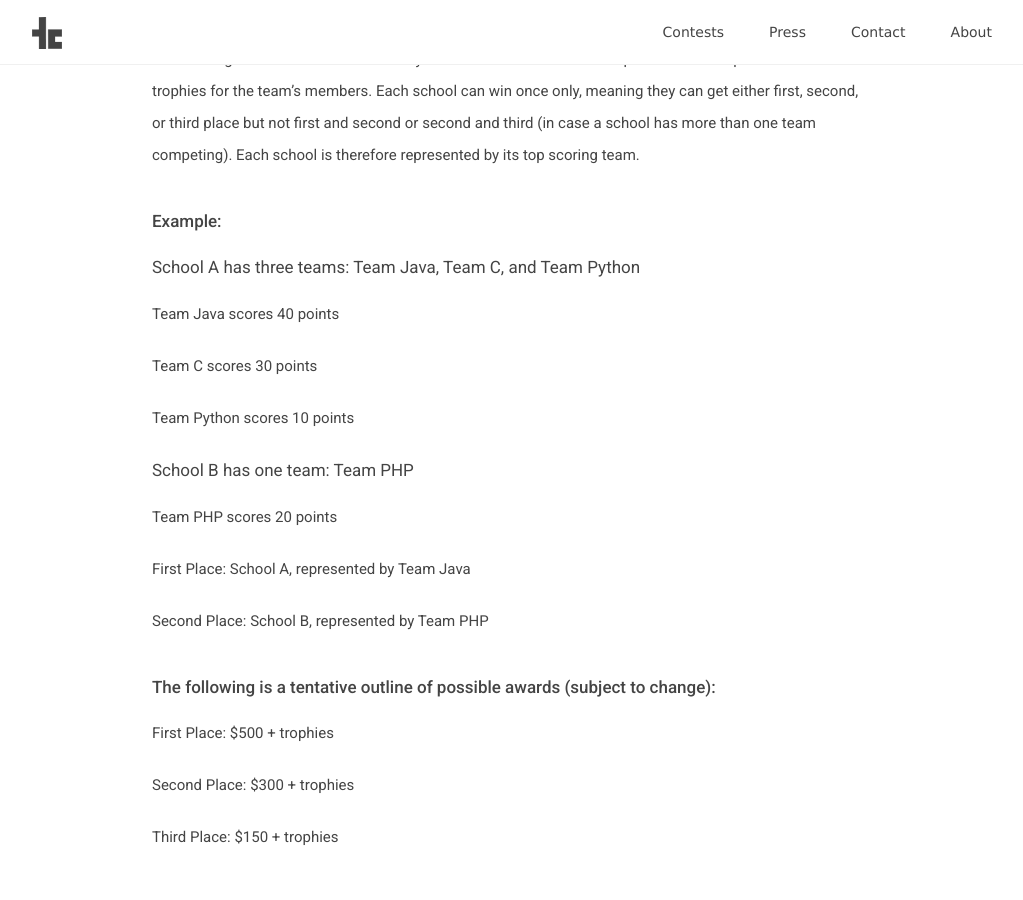
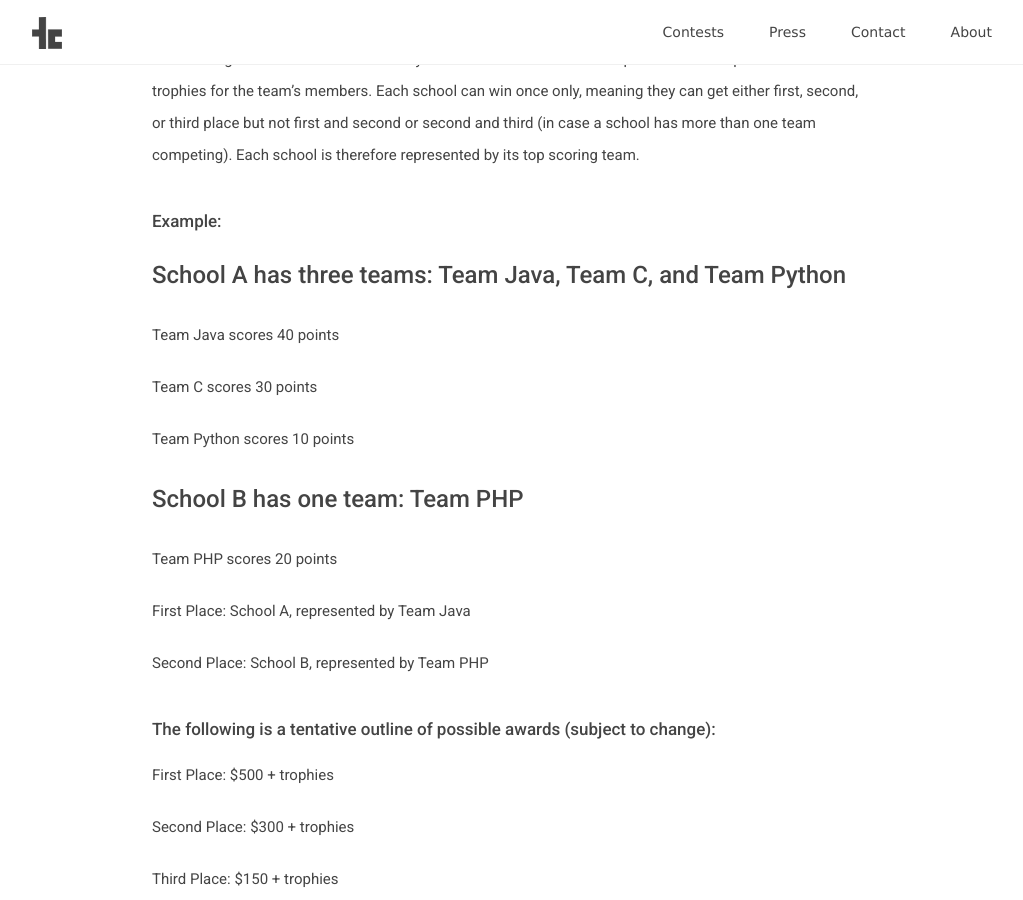
Before and after one commit to teamscode/teamscode.github.io, a Jekyll site: the page built from _posts/2018-01-07-teamscode-2018-development-challenge.md, in a window 1280 px wide and 900 px high, scrolled down 2785 px. Shown: the whole window, without its empty margins (128-1151 px from the left). Built offline with Jekyll 4.4.1, drawn with Linux system fonts in a browser that asks for light colours; nearby versions of some CDN libraries.

```diff
--- a/_posts/2018-01-07-teamscode-2018-development-challenge.md
+++ b/_posts/2018-01-07-teamscode-2018-development-challenge.md
@@ -73,12 +73,12 @@ The winning teams will receive monetary awards for their schools’ computer sci
 
 ## Example:
 
-### School A has three teams: Team Java, Team C, and Team Python
+# School A has three teams: Team Java, Team C, and Team Python
 Team Java scores 40 points
 Team C scores 30 points
 Team Python scores 10 points
 
-### School B has one team: Team PHP
+# School B has one team: Team PHP
 Team PHP scores 20 points
 
 First Place: School A, represented by Team Java
```
